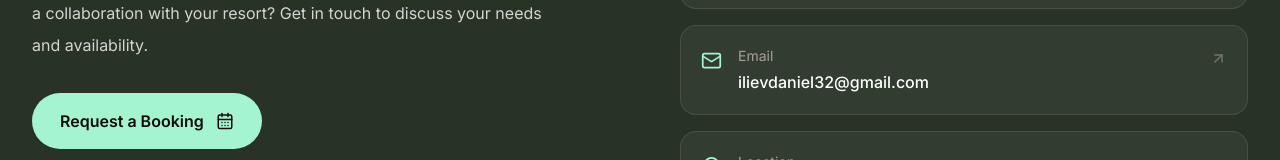
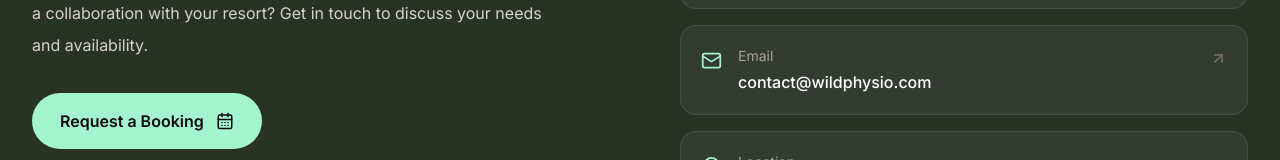
Before and after one commit to ilievdaniel32-spec/tropicalbodywork, a React (Vite) app: page / in a window 1280 px wide. Shown: the part 7534-7694 px from the top of the page. Built offline with nearby package versions, Linux system fonts and the light colour scheme.

Commit message:
Update LandingPage.tsx

```diff
--- a/src/components/LandingPage.tsx
+++ b/src/components/LandingPage.tsx
@@ -30,9 +30,9 @@ interface LandingPageProps {
 }
 
 const PHONE_DISPLAY = "+49 1573 1525411";
-const PHONE_DIGITS = "34691277066";
+const PHONE_DIGITS = "4915731525411";
 const CALL_PHONE_DIGITS = "4915731525411";
-const EMAIL = "ilievdaniel32@gmail.com";
+const EMAIL = "contact@wildphysio.com";
 const INSTAGRAM_URL = "https://www.instagram.com/wildphysio/";
 
 const PRICES = [
```
